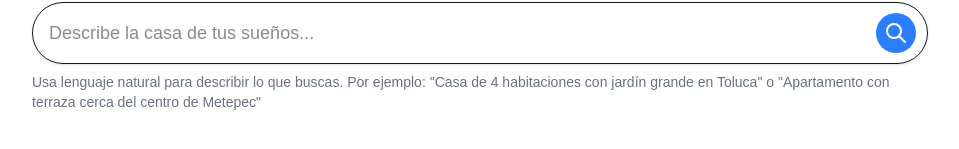
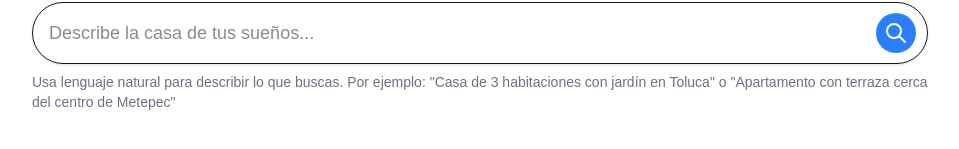
Before and after one commit to abibflores/SmartHome-Finder, a Next.js app: page / in a window 1280 px wide. Shown: the part 401-550 px from the top of the page, without its empty margins (160-1119 px from the left). Built offline with nearby package versions, Linux system fonts and the light colour scheme.

Commit message:
docs(NaturalLanguageSearch): update example text in description
Update the example text to reflect a more common scenario for property searches

```diff
--- a/src/components/NaturalLanguageSearch/NaturalLanguageSearch.tsx
+++ b/src/components/NaturalLanguageSearch/NaturalLanguageSearch.tsx
@@ -78,7 +78,7 @@ export const NaturalLanguageSearch = () => {
         </button>
       </form>
       <p className="mt-2 text-sm text-gray-500">
-        Usa lenguaje natural para describir lo que buscas. Por ejemplo: &quot;Casa de 4 habitaciones con jardín grande en Toluca&quot; o &quot;Apartamento con terraza cerca del centro de Metepec&quot;
+        Usa lenguaje natural para describir lo que buscas. Por ejemplo: &quot;Casa de 3 habitaciones con jardín en Toluca&quot; o &quot;Apartamento con terraza cerca del centro de Metepec&quot;
       </p>
 
       {/* Mostrar mensaje de error si existe */}
```
